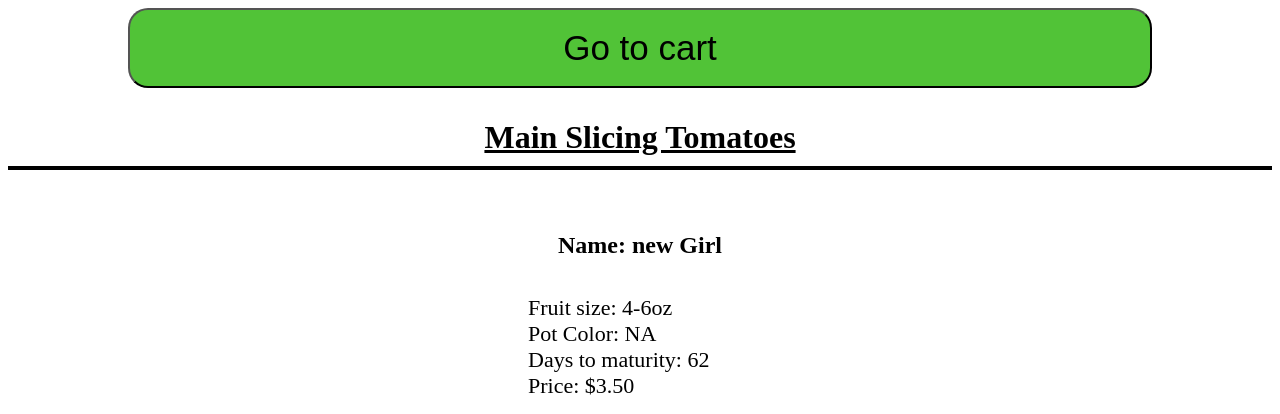
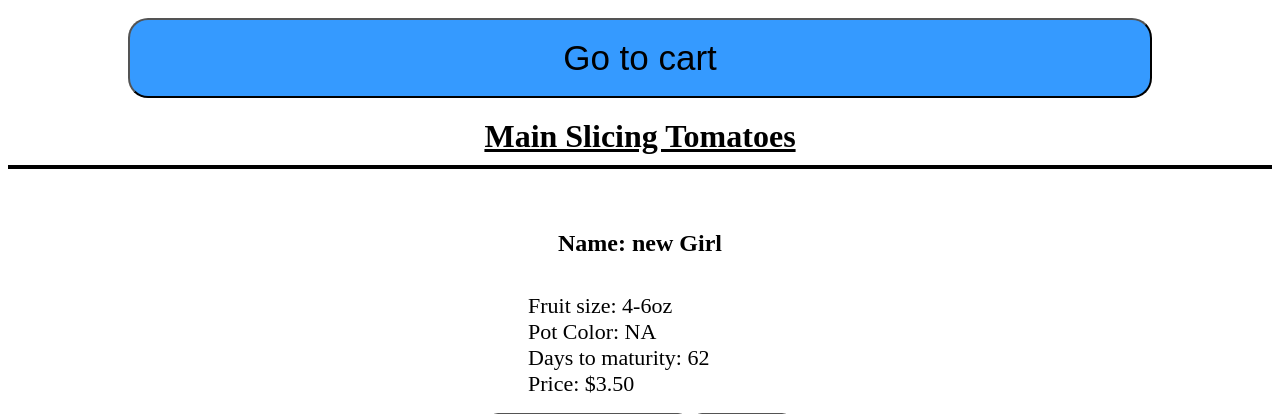
Before and after one commit to isaiahmartin847/verity-list, a Django app: page / in a window 1280 px wide. Shown: the top 414 px of the page. Run offline with Django 5.2, Linux system fonts and the light colour scheme.

Commit message:
added the sticky nav bar

```diff
--- a/veritylist/list_app/static/css/styles.css
+++ b/veritylist/list_app/static/css/main.css
@@ -5,17 +5,20 @@
     height: 10vh;
     border-radius: 20px;
     font-size: 35px;
-    background-color: #51C337;
-    /* margin-bottom: 20px; */
+    background-color: #359aff;
+    position: fixed;
+    margin-top: 100px;
+
 }
 
 #list-btn:hover {
-    background-color: #51c337b6;
+    background-color: #359affa4;
 }
 
 nav {
     display: flex;
     justify-content: center;
+    align-items: center;
 }
 
 
@@ -92,3 +95,7 @@
     font-size: 22px;
     list-style-type: none;
 }
+
+.top-title{
+    margin-top: 100px;
+}
--- a/veritylist/list_app/templates/index.html
+++ b/veritylist/list_app/templates/index.html
@@ -2,12 +2,12 @@
 
 {% block body %}
 <nav>
-    <button id="list-btn">Go to cart</button>
+    <button class="cart-btn" id="list-btn">Go to cart</button>
 </nav>
 
 <div id="index-div">
     <div id="larg-tomato-container" class="plant-container">
-        <h1 class="title">Main Slicing Tomatoes</h1>
+        <h1 class="title top-title">Main Slicing Tomatoes</h1>
     </div>
 
     <div id="small-tomatoes">
@@ -25,4 +25,5 @@
 
 </div>
 
+
 {% endblock %}
--- a/veritylist/list_app/templates/layout.html
+++ b/veritylist/list_app/templates/layout.html
@@ -8,8 +8,8 @@
         <title>Verity List</title>
         <meta name="description" content="">
         <meta name="viewport" content="width=device-width, initial-scale=1">
-        <link rel="stylesheet" type="text/css" href="{% static 'css/styles.css' %}">
-        <script defer src="{% static 'js/script.js' %}"></script>
+        <link rel="stylesheet" type="text/css" href="{% static 'css/main.css' %}">
+        <script defer src="{% static 'js/main.js' %}"></script>
     </head>
     <body>
 
```
Also changed, not shown: veritylist/list_app/static/js/main.js (renamed from veritylist/list_app/static/js/script.js).
